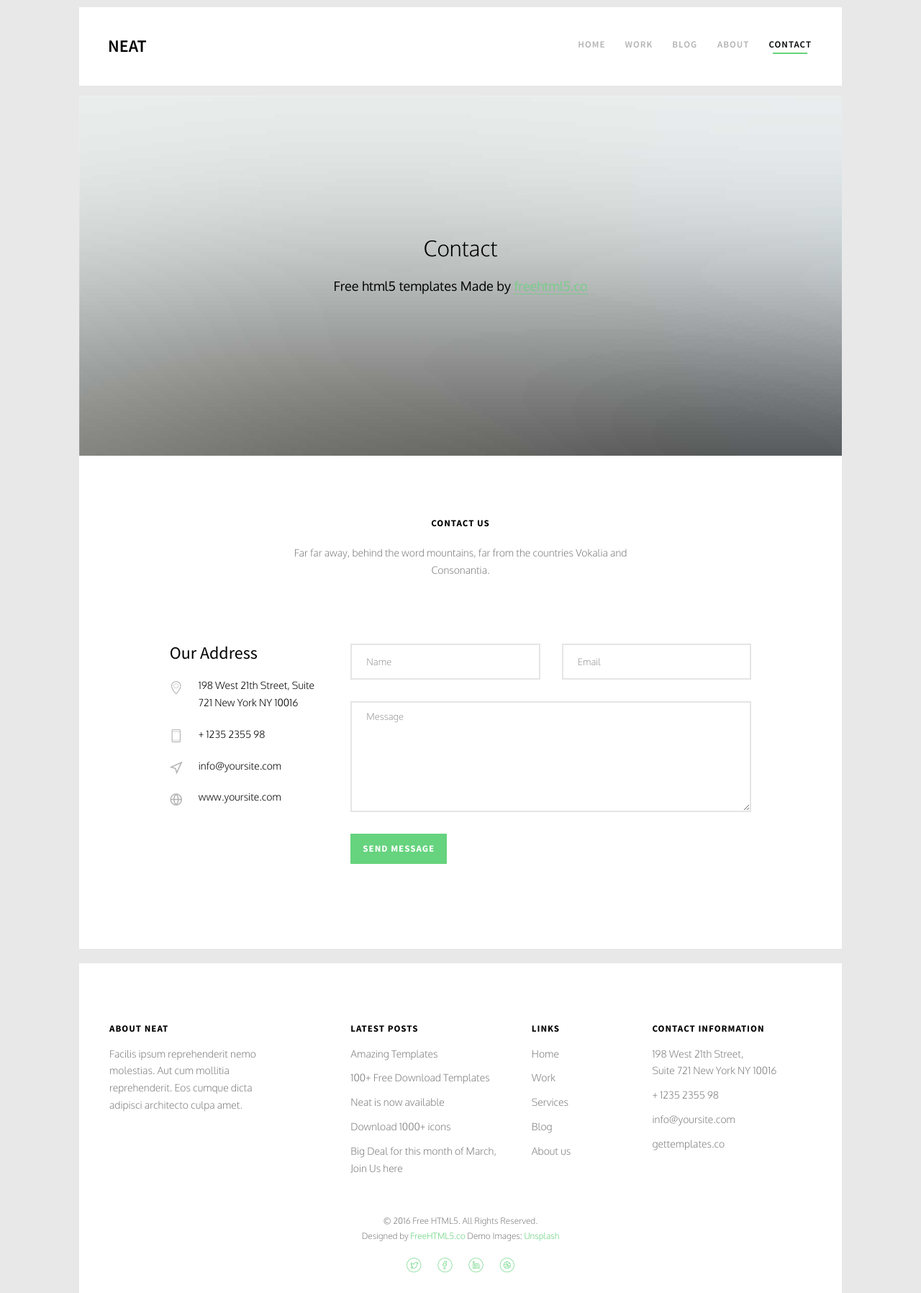
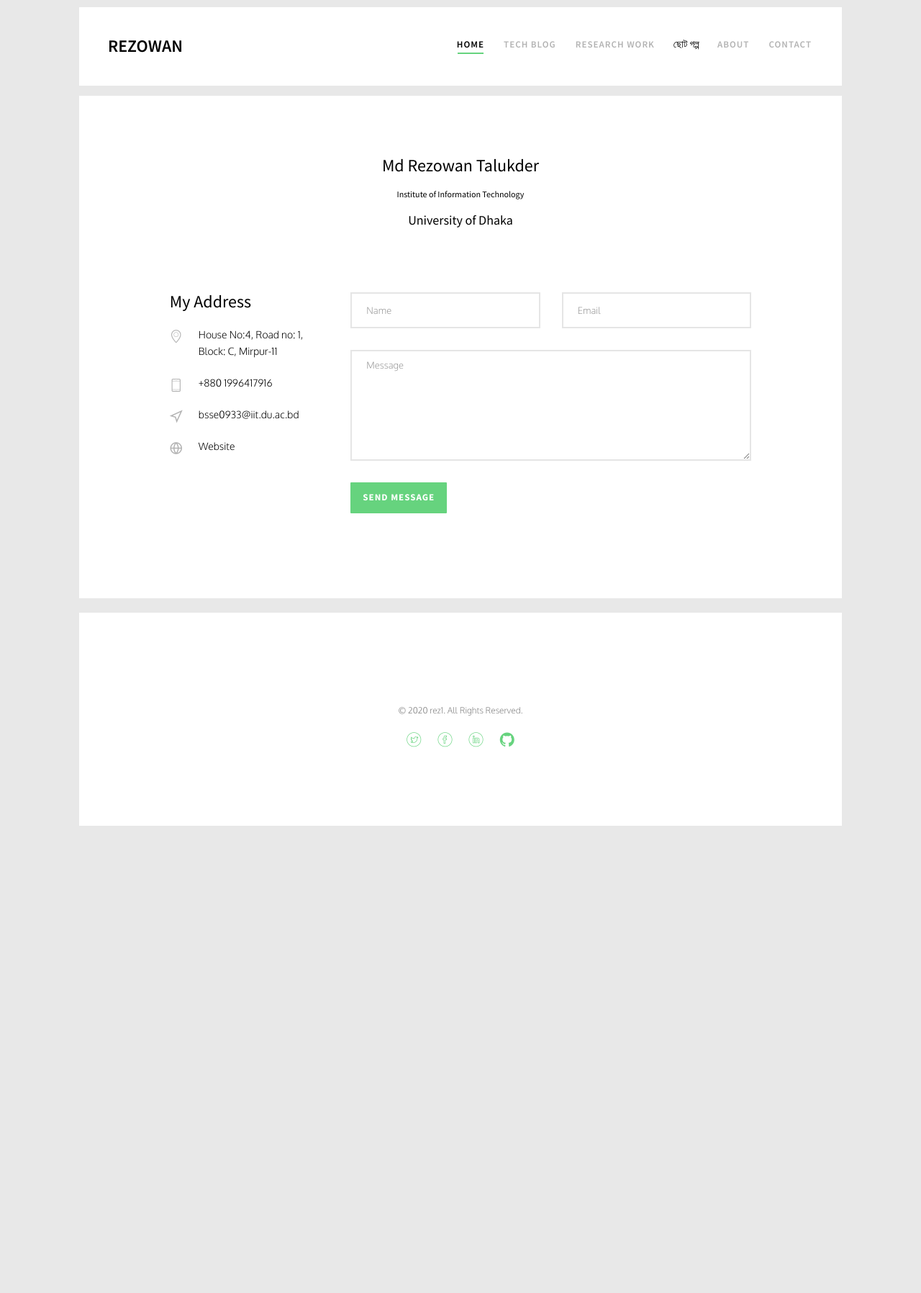
Before and after one commit to RezowanTalukder/rez1, a plain HTML site: page contact.html in a window 1280 px wide. Shown: the part 60-1856 px from the top of the page at 72% size. After the commit the page ends 1221 px from the top, so only its background shows below. Drawn offline with Linux system fonts and the light colour scheme; files whose address does not match are found by name.

Commit message:
third commit

```diff
--- a/contact.html
+++ b/contact.html
@@ -3,27 +3,14 @@
 	<head>
 	<meta charset="utf-8">
 	<meta http-equiv="X-UA-Compatible" content="IE=edge">
-	<title>Neat &mdash; Free Website Template, Free HTML5 Template by freehtml5.co</title>
+	<title>rez1</title>
 	<meta name="viewport" content="width=device-width, initial-scale=1">
 	<meta name="description" content="Free HTML5 Website Template by freehtml5.co" />
 	<meta name="keywords" content="free website templates, free html5, free template, free bootstrap, free website template, html5, css3, mobile first, responsive" />
 	<meta name="author" content="freehtml5.co" />
 
-	<!--
-	//////////////////////////////////////////////////////
+	<link rel="shortcut icon" href="images/fav1.png" />
 
-	FREE HTML5 TEMPLATE
-	DESIGNED & DEVELOPED by FreeHTML5.co
-
-	Website: 		http://freehtml5.co/
-	Email: 			info@freehtml5.co
-	Twitter: 		http://twitter.com/fh5co
-	Facebook: 		https://www.facebook.com/fh5co
-
-	//////////////////////////////////////////////////////
-	 -->
-
-  	<!-- Facebook and Twitter integration -->
 	<meta property="og:title" content=""/>
 	<meta property="og:image" content=""/>
 	<meta property="og:url" content=""/>
@@ -71,23 +58,22 @@
 			<div class="top-menu">
 				<div class="row">
 					<div class="col-xs-2">
-						<div id="fh5co-logo"><a href="index.html">Neat</a></div>
+						<div id="fh5co-logo"><a href="index.html">REZOWAN</a></div>
 					</div>
 					<div class="col-xs-10 text-right menu-1">
 						<ul>
-							<li><a href="index.html">Home</a></li>
-							<li><a href="work.html">Work</a></li>
+							<li class="active"><a href="index.html">Home</a></li>
+							<li><a href="#fh5co-blog">Tech Blog</a></li>
 							<li class="has-dropdown">
-								<a href="blog.html">Blog</a>
+								<a href="#fh5co-services">Research Work</a>
 								<ul class="dropdown">
-									<li><a href="#">Web Design</a></li>
-									<li><a href="#">eCommerce</a></li>
-									<li><a href="#">Branding</a></li>
-									<li><a href="#">API</a></li>
+									<li><a href="#fh5co-services">CMUSphinix</li>
+									<li><a href="#fh5co-services">Kaldi</a></li>
 								</ul>
 							</li>
+							<a href="#fh5co-work">ছোট গল্প</a>
 							<li><a href="about.html">About</a></li>
-							<li class="active"><a href="contact.html">Contact</a></li>
+							<li><a href="contact.html">Contact</a></li>
 						</ul>
 					</div>
 				</div>
@@ -95,41 +81,28 @@
 			</div>
 		</div>
 	</nav>
+
+
+
 	<div class="container-wrap">
-		<aside id="fh5co-hero">
-			<div class="flexslider">
-				<ul class="slides">
-			   	<li style="background-image: url(images/img_bg_3.jpg);">
-			   		<div class="overlay-gradient"></div>
-			   		<div class="container-fluids">
-			   			<div class="row">
-				   			<div class="col-md-6 col-md-offset-3 slider-text slider-text-bg">
-				   				<div class="slider-text-inner text-center">
-				   					<h1>Contact</h1>
-										<h2>Free html5 templates Made by <a href="http://freehtml5.co/" target="_blank">freehtml5.co</a></h2>
-				   				</div>
-				   			</div>
-				   		</div>
-			   		</div>
-			   	</li>
-			  	</ul>
-		  	</div>
-		</aside>
+
 		<div id="fh5co-contact">
 			<div class="row animate-box">
 				<div class="col-md-6 col-md-offset-3 text-center fh5co-heading">
-					<h2>Contact us</h2>
-					<p>Far far away, behind the word mountains, far from the countries Vokalia and Consonantia.</p>
+					<h3>Md Rezowan Talukder</h3>
+					<h6>Institute of Information Technology</h6>
+					<h4>University of Dhaka</h2>
+
 				</div>
 			</div>
 			<div class="row">
 				<div class="col-md-3 col-md-push-1 animate-box">
-					<h3>Our Address</h3>
+					<h3>My Address</h3>
 					<ul class="contact-info">
-						<li><i class="icon-location4"></i>198 West 21th Street, Suite 721 New York NY 10016</li>
-						<li><i class="icon-phone3"></i>+ 1235 2355 98</li>
-						<li><i class="icon-location3"></i><a href="#">info@yoursite.com</a></li>
-						<li><i class="icon-globe2"></i><a href="#">www.yoursite.com</a></li>
+						<li><i class="icon-location4"></i>House No:4, Road no: 1, Block: C, Mirpur-11</li>
+						<li><i class="icon-phone3"></i>+880 1996417916</li>
+						<li><i class="icon-location3"></i><a href="#">bsse0933@iit.du.ac.bd</a></li>
+						<li><i class="icon-globe2"></i><a href="rezowantalukder.github.io">Website</a></li>
 					</ul>
 				</div>
 				<div class="col-md-7 col-md-push-1 animate-box">
@@ -161,63 +134,31 @@
 	</div><!-- END container-wrap -->
 
 	<div class="container-wrap">
+
+
+
 		<footer id="fh5co-footer" role="contentinfo">
-			<div class="row">
-				<div class="col-md-3 fh5co-widget">
-					<h4>About Neat</h4>
-					<p>Facilis ipsum reprehenderit nemo molestias. Aut cum mollitia reprehenderit. Eos cumque dicta adipisci architecto culpa amet.</p>
-				</div>
-				<div class="col-md-3 col-md-push-1">
-					<h4>Latest Posts</h4>
-					<ul class="fh5co-footer-links">
-						<li><a href="#">Amazing Templates</a></li>
-						<li><a href="#">100+ Free Download Templates</a></li>
-						<li><a href="#">Neat is now available</a></li>
-						<li><a href="#">Download 1000+ icons</a></li>
-						<li><a href="#">Big Deal for this month of March, Join Us here</a></li>
-					</ul>
-				</div>
 
-				<div class="col-md-3 col-md-push-1">
-					<h4>Links</h4>
-					<ul class="fh5co-footer-links">
-						<li><a href="#">Home</a></li>
-						<li><a href="#">Work</a></li>
-						<li><a href="#">Services</a></li>
-						<li><a href="#">Blog</a></li>
-						<li><a href="#">About us</a></li>
-					</ul>
-				</div>
-
-				<div class="col-md-3">
-					<h4>Contact Information</h4>
-					<ul class="fh5co-footer-links">
-						<li>198 West 21th Street, <br> Suite 721 New York NY 10016</li>
-						<li><a href="tel://1234567920">+ 1235 2355 98</a></li>
-						<li><a href="mailto:info@yoursite.com">info@yoursite.com</a></li>
-						<li><a href="http://gettemplates.co">gettemplates.co</a></li>
-					</ul>
-				</div>
-
-			</div>
 
 			<div class="row copyright">
 				<div class="col-md-12 text-center">
 					<p>
-						<small class="block">&copy; 2016 Free HTML5. All Rights Reserved.</small>
-						<small class="block">Designed by <a href="http://freehtml5.co/" target="_blank">FreeHTML5.co</a> Demo Images: <a href="http://unsplash.co/" target="_blank">Unsplash</a></small>
+						<small class="block">&copy; 2020 rez1. All Rights Reserved.</small>
+
 					</p>
 					<p>
 						<ul class="fh5co-social-icons">
 							<li><a href="#"><i class="icon-twitter"></i></a></li>
-							<li><a href="#"><i class="icon-facebook"></i></a></li>
-							<li><a href="#"><i class="icon-linkedin"></i></a></li>
-							<li><a href="#"><i class="icon-dribbble"></i></a></li>
+							<li><a href="https://www.facebook.com/mdrezowan.talukder.9"><i class="icon-facebook"></i></a></li>
+							<li><a href="https://www.linkedin.com/in/rezowan-talukder-575581189/"><i class="icon-linkedin"></i></a></li>
+							<li><a href="https://github.com/RezowanTalukder"><i class="icon-github"></i></a></li>
 						</ul>
 					</p>
 				</div>
 			</div>
 		</footer>
+
+
 	</div><!-- END container-wrap -->
 	</div>
 
```
Also changed, not shown: about.html (+23 -96 lines), index.html (+2 -0 lines), images/fav1.png (added), images/fav2.ico (added).
